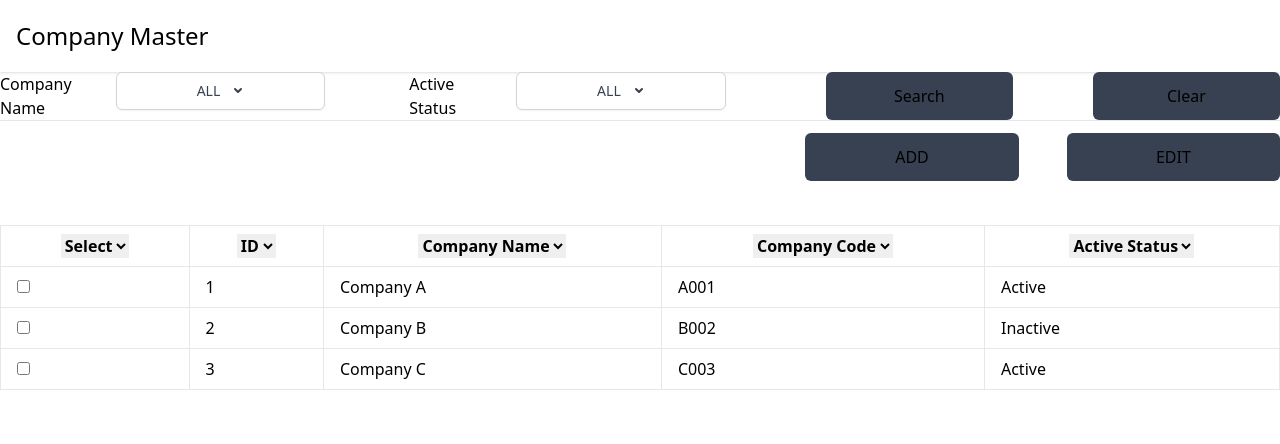
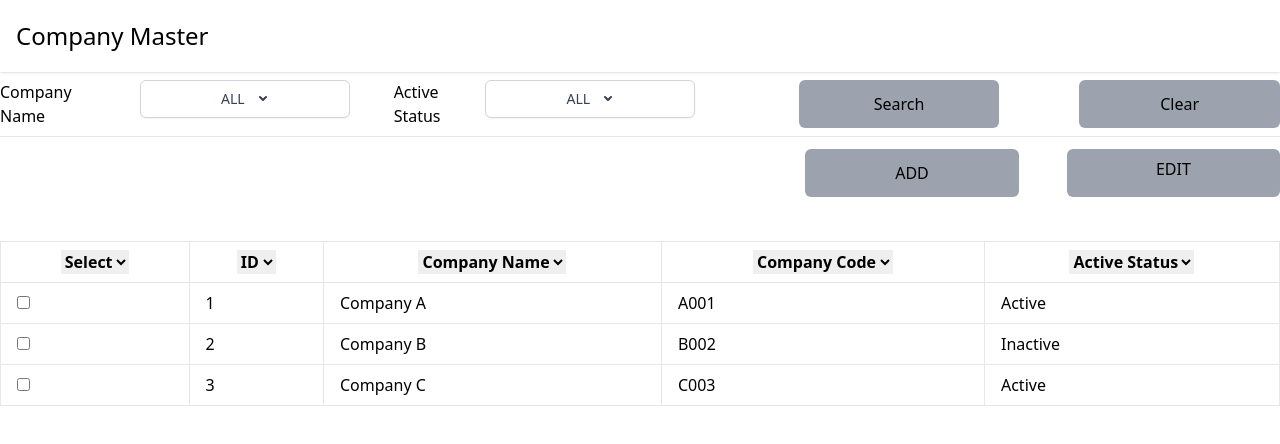
Before and after one commit to Sagarrafi26/Palms, a React (Create React App) app: page / in a window 1280 px wide. Shown: the top 444 px of the page. Built offline with nearby package versions, Linux system fonts and the light colour scheme.

Commit message:
Add files via upload

```diff
--- a/src/pages/Home.js
+++ b/src/pages/Home.js
@@ -1,8 +1,9 @@
-import Header from '../components/Header';
-import Table from '../components/Table';
-import Dropdown from '../components/Dropdown'
-import Dropdown2 from '../components/Dropdown2'
+import Header from '../Components/Header';
+import Table from '../Components/Table';
+import Dropdown from '../Components/Dropdown'
+import Dropdown2 from '../Components/Dropdown2'
 import Constants from '../constants/Constants';
+import { Link } from 'react-router-dom';
 
 function Home () {
 
@@ -16,7 +17,7 @@ function Home () {
     <div className="Home">
       <Header pageTitle={Constants.COMPANY_MASTER}/>
 
-      <div className='flex w-[100%]'>
+      <div className='flex w-[100%] py-2'>
         <div className=' flex  '>
           <p className='w-[100%]'> {Constants.COMPANY_NAME} </p>
 
@@ -26,21 +27,21 @@ function Home () {
         </div>
 
         <div className=' flex '>
-          <p className='mx-10'> {Constants.ACTIVE_STATUS} </p>
+          <p className=''> {Constants.ACTIVE_STATUS} </p>
           <div className='  w-[100%] rounded-1-md px-5 py-0 flex' >
             <Dropdown2/>
           </div>
         </div>
 
 
-        <div className='flex  w-1/6  justify-center  cursor-pointer main-w-[200%] relative mx-20  rounded-md bg-gray-700 '>
+        <div className='flex  w-1/6  justify-center  cursor-pointer main-w-[200%] relative mx-20  rounded-md bg-gray-400 '>
           <button>
             {Constants.SEARCH}
           </button>
         </div>
 
 
-        <div className='flex w-1/6  justify-center  cursor-pointer main-w-[200%] relative  rounded-md bg-gray-700 '>
+        <div className='flex w-1/6  justify-center  cursor-pointer main-w-[200%] relative  rounded-md bg-gray-400 '>
           <button>
             {Constants.CLEAR}
           </button>
@@ -51,16 +52,19 @@ function Home () {
         <hr></hr>
       </div>
 
-      <div className='flex text-end justify-end  py-3'>
-        <div className='flex  w-1/6  justify-center  cursor-pointer main-w-[200%] relative mx-20 py-3 me-10  rounded-md bg-gray-700 '>
-          <button >
-            {Constants.ADD}
-          </button>
+      <div className='flex text-end justify-end   py-3'>
+        <div className='flex  w-1/6  justify-center  cursor-pointer main-w-[200%] relative mx-20 py-3 me-10  rounded-md bg-gray-400 '>
+          <Link to='/company/add'>
+            <button>{Constants.ADD}</button>
+            </Link>
+
         </div>
-        <div className='flex w-1/6  justify-center  cursor-pointer main-w-[200%] relative ms-2  rounded-md bg-gray-700 '>
+        <div className='flex w-1/6  justify-center text-right  cursor-pointer main-w-[200%] relative ms-2 py-2  rounded-md bg-gray-400 '>
+          <Link to="/company/edit">
           <button>
             {Constants.EDIT}
           </button>
+          </Link>
         </div>
       </div>
 
```
